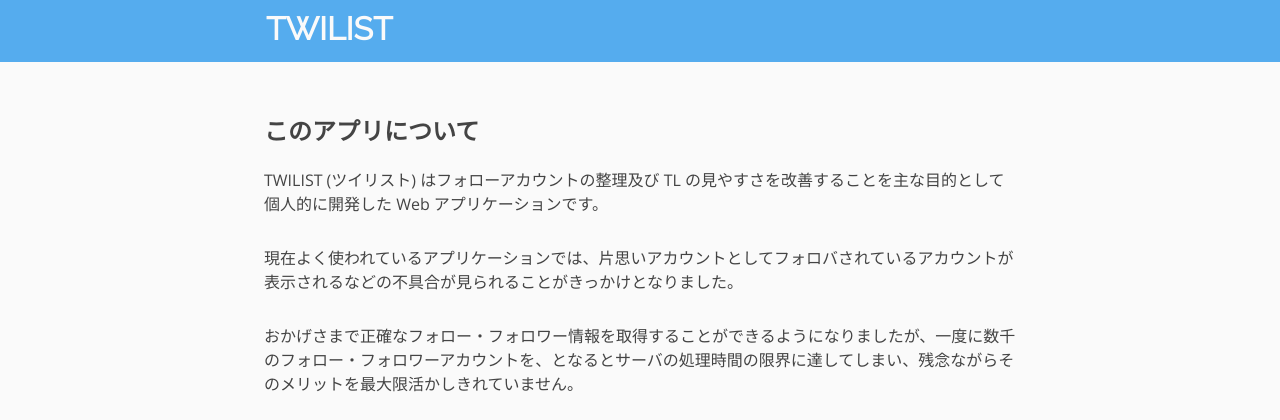
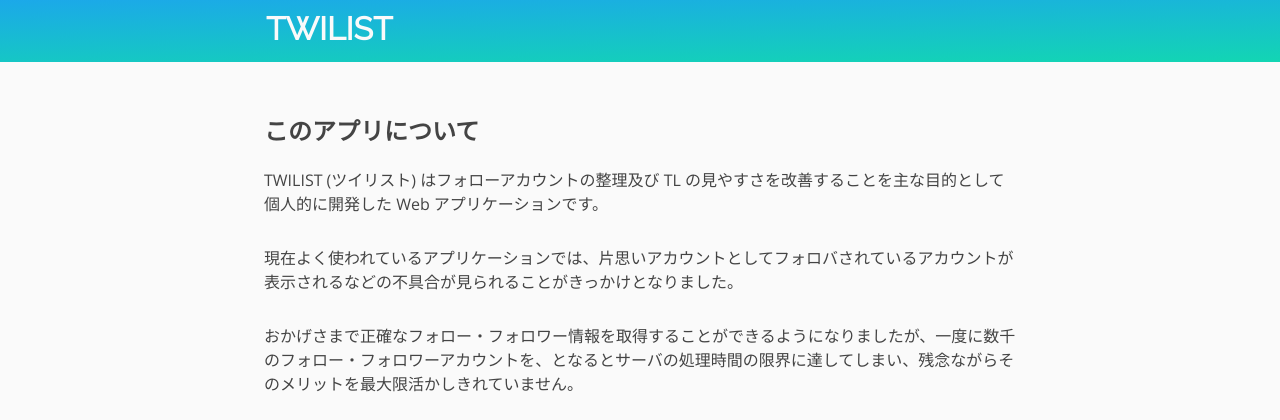
Before and after one commit to mktia/twilists, a Flask app: page /about in a window 1280 px wide; the page is wider, and only the part inside the window is pictured. Shown: the top 420 px of that part. Run offline with Flask 2, Linux system fonts and the light colour scheme.

Commit message:
change the color

```diff
--- a/static/style.css
+++ b/static/style.css
@@ -159,7 +159,8 @@
     color: #444;
 }
 .main header {
-    background-color: #55acee;
+    background: linear-gradient(to bottom right, #1da1f2, #1da);
+    //background-color: #55acee;
     margin-left: -896px;
     margin-right: -896px;
 }
```
